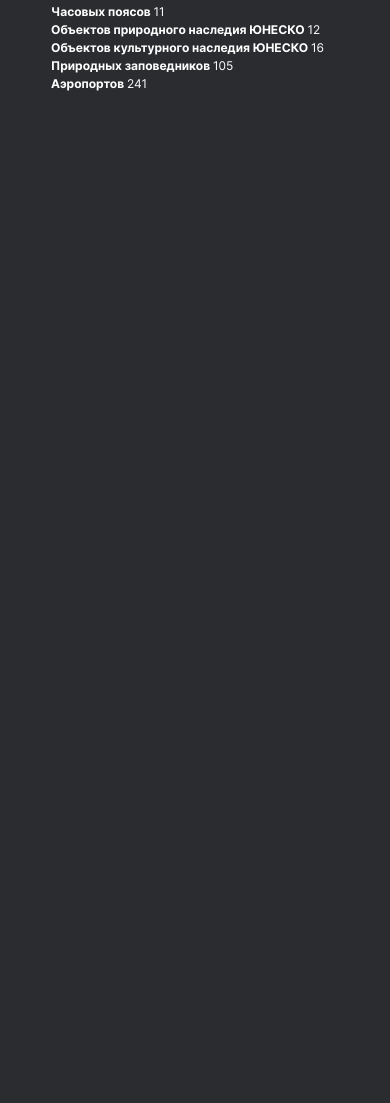
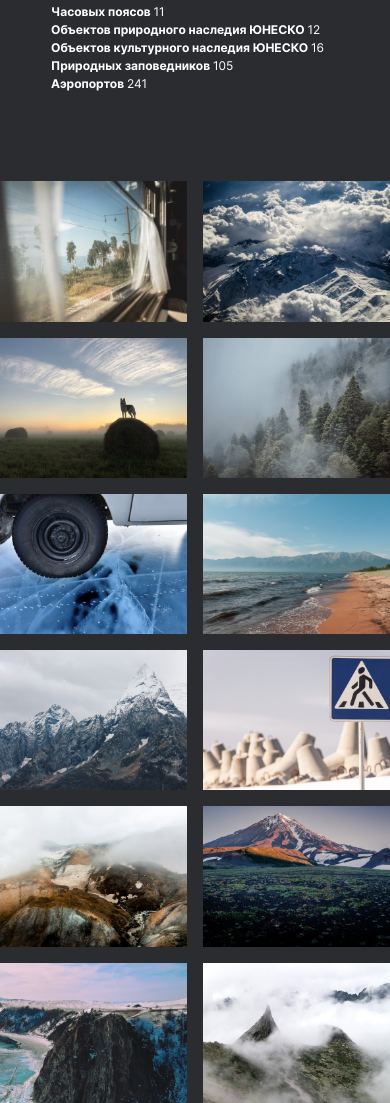
Before and after one commit to EkaterinaShreyner/russian-travel, a plain HTML site: page index.html in a window 390 px wide. Shown: the part 1407-2510 px from the top of the page. Before the commit the page ends 1512 px from the top, so only its background shows below. Drawn offline with Linux system fonts and the light colour scheme; files whose address does not match are found by name.

Commit message:
photo_grid

```diff
--- a/blocks/intro/__list/intro__list.css
+++ b/blocks/intro/__list/intro__list.css
@@ -1,6 +1,6 @@
 .intro__list {
-  /* margin: 0; */
   margin-top: 33px;
+  margin-bottom: 0;
   padding: 0;
   font-weight: 700;
   font-size: 12px;
--- /dev/null
+++ b/blocks/photo-grid/__item/photo-grid__item.css
@@ -0,0 +1,3 @@
+.photo-grid__item {
+  width: 100%;
+}
--- /dev/null
+++ b/blocks/photo-grid/photo-grid.css
@@ -0,0 +1,37 @@
+.photo-grid {
+  max-width: 1184px;
+  margin: 92px auto 0;
+  display: grid;
+  grid-template-columns: repeat(4, 1fr);
+  grid-template-rows: repeat(3, 1fr);
+  gap: 16px;
+}
+
+@media (max-width: 1039px) {
+  .photo-grid {
+    max-width: 928px;
+    grid-template-columns: repeat(3, 1fr);
+    grid-template-rows: repeat(4, 1fr);
+    gap: 14px;
+  }
+}
+
+@media (max-width: 783px) {
+  .photo-grid {
+    max-width: 720px;
+    grid-template-columns: repeat(2, 1fr);
+    grid-template-rows: repeat(6, 1fr);
+    gap: 16px;
+    margin-top: 88px;
+  }
+}
+
+@media (max-width: 335px) {
+  .photo-grid {
+    max-width: 288px;
+    grid-template-columns: 1fr;
+    grid-template-rows: repeat(12, 1fr);
+    gap: 12px;
+    margin-top: 64px;
+  }
+}
--- a/index.html
+++ b/index.html
@@ -40,6 +40,20 @@
         <li class="intro__line">Аэропортов <span class="intro__line-size">241</span></li>
       </ul>
       </section>
+      <section class="photo-grid">
+        <img class="photo-grid__item" src="./images/__item1.png" alt="Вид из окна поезда">
+        <img class="photo-grid__item" src="./images/__item2.png" alt="Облака и горы">
+        <img class="photo-grid__item" src="./images/__item3.png" alt="Собака на стоге">
+        <img class="photo-grid__item" src="./images/__item4.png" alt="Лес и туман">
+        <img class="photo-grid__item" src="./images/__item5.png" alt="Колесо на льду">
+        <img class="photo-grid__item" src="./images/__item6.png" alt="Берег и горы">
+        <img class="photo-grid__item" src="./images/__item7.png" alt="горы">
+        <img class="photo-grid__item" src="./images/__item8.png" alt="Знак пешеходного перехода">
+        <img class="photo-grid__item" src="./images/__item9.png" alt="Гейзеры">
+        <img class="photo-grid__item" src="./images/__item10.png" alt="Закат и гора">
+        <img class="photo-grid__item" src="./images/__item11.png" alt="Горные лесами">
+        <img class="photo-grid__item" src="./images/__item12.png" alt="Туман">
+      </section>
 
 
 
--- a/pages/index.css
+++ b/pages/index.css
@@ -14,3 +14,5 @@
 @import url(../blocks/intro/__text/intro__text.css);
 @import url(../blocks/intro/__list/intro__list.css);
 @import url(../blocks/intro/__line-size.css/intro__line-size.css);
+@import url(../blocks/photo-grid/photo-grid.css);
+@import url(../blocks/photo-grid/__item/photo-grid__item.css);
```
Also changed, not shown: images/__item1.png (added), images/__item10.png (added), images/__item11.png (added), images/__item12.png (added), images/__item2.png (added), images/__item3.png (added), images/__item4.png (added), images/__item5.png (added), images/__item6.png (added), images/__item7.png (added), images/__item8.png (added), images/__item9.png (added).
